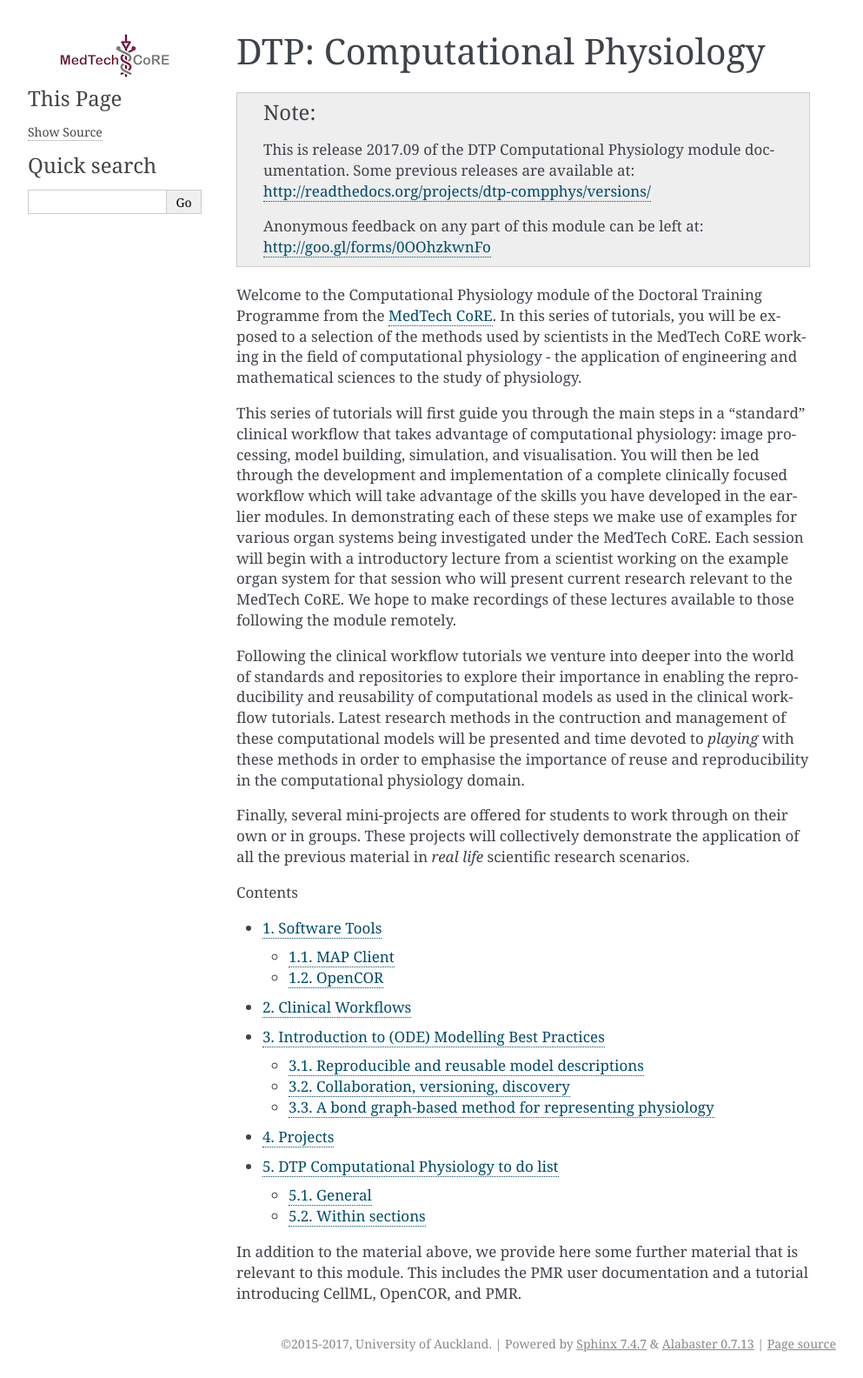
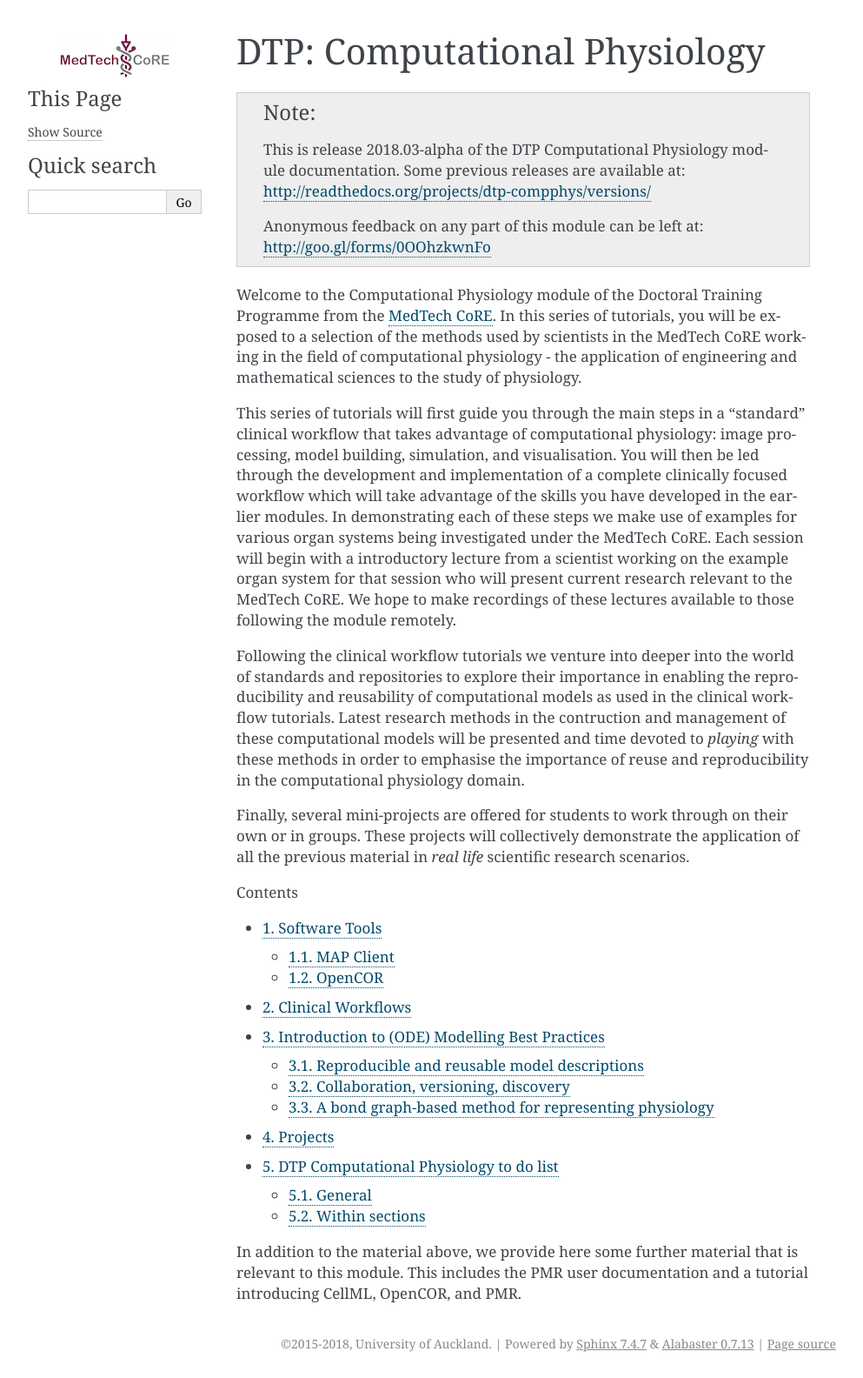
Before and after one commit to ABI-Tutorials/DTP-CompPhys, a Sphinx documentation site: the page built from source/index.rst, in a window 1280 px wide. Shown: the whole page at 87% size, without its empty margins (148-1141 px from the left). Built offline with Sphinx 7.4.7, drawn with Linux system fonts in a browser that asks for light colours; pages that are not in the unit, such as notebooks, are missing from menus.

Commit message:
update version/release and copyright for 2018 March DTP CompPhys module.

```diff
--- a/source/conf.py
+++ b/source/conf.py
@@ -51,7 +51,7 @@
 
 # General information about the project.
 project = u'DTP Computational Physiology'
-copyright = u'2015-2017, University of Auckland'
+copyright = u'2015-2018, University of Auckland'
 author = u'University of Auckland'
 
 # The version info for the project you're documenting, acts as replacement for
@@ -59,9 +59,9 @@
 # built documents.
 #
 # The short X.Y version.
-version = '2017.09'
+version = '2018.03'
 # The full version, including alpha/beta/rc tags.
-release = '2017.09'
+release = '2018.03-alpha'
 
 # The language for content autogenerated by Sphinx. Refer to documentation
 # for a list of supported languages.
```
